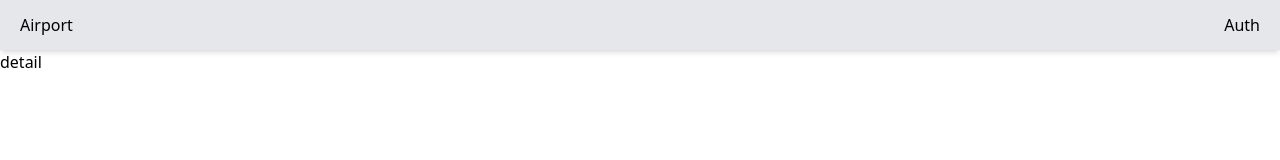
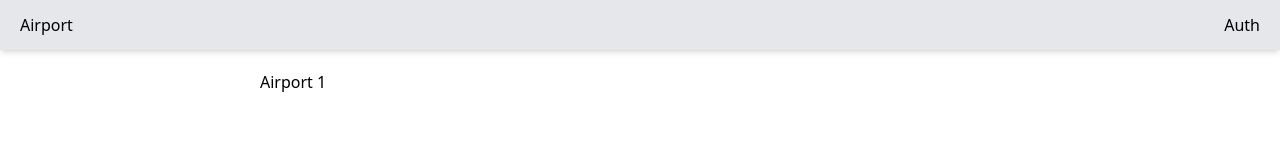
Before and after one commit to Kettengeschwindigkeit/React-SPA, a React (Create React App) app: page /airport/1 in a window 1280 px wide. Shown: the top 160 px of the page. Built offline with nearby package versions, Linux system fonts and the light colour scheme.

Commit message:
Handling click on AirportCard

```diff
--- a/src/components/AirportCard.tsx
+++ b/src/components/AirportCard.tsx
@@ -1,3 +1,4 @@
+import { useNavigate } from 'react-router-dom'
 import { IAirport } from '../models/models'
 import classes from './AirportCard.module.css'
 
@@ -6,8 +7,12 @@ interface AirportCardProps {
 }
 
 export function AirportCard({ airport }: AirportCardProps) {
+    const navigate = useNavigate()
+
+    const clickHandler = () => navigate(`/airport/${airport.id}`)
+
     return (
-        <div className={classes.card}>
+        <div className={classes.card} onClick={clickHandler}>
             <p className='text-lg font-bold'>{airport.name}</p>
             <p>{airport?.region}</p>
             <p>{airport?.type}</p>
--- a/src/pages/AirportDetailPage.tsx
+++ b/src/pages/AirportDetailPage.tsx
@@ -1,7 +1,11 @@
-import React from 'react'
+import { useParams } from 'react-router-dom'
 
 export function AirportDetailPage() {
+    const params = useParams<'id'>()
+
     return (
-        <div>detail</div>
+        <div className='container max-w-[760px] mx-auto pt-5'>
+            <h1>Airport {params.id}</h1>
+        </div>
     )
 }
```
